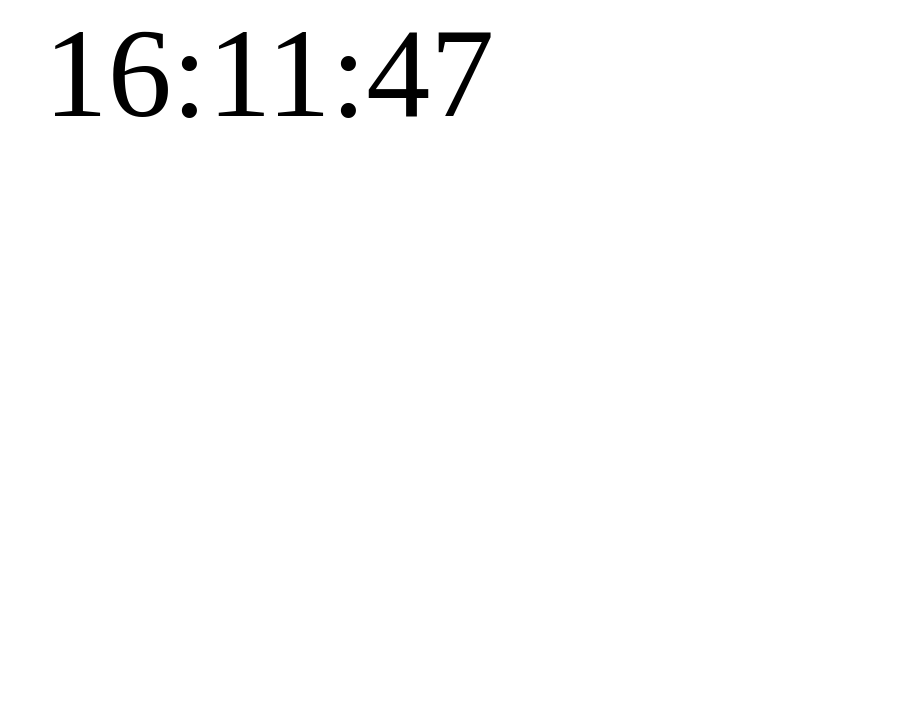
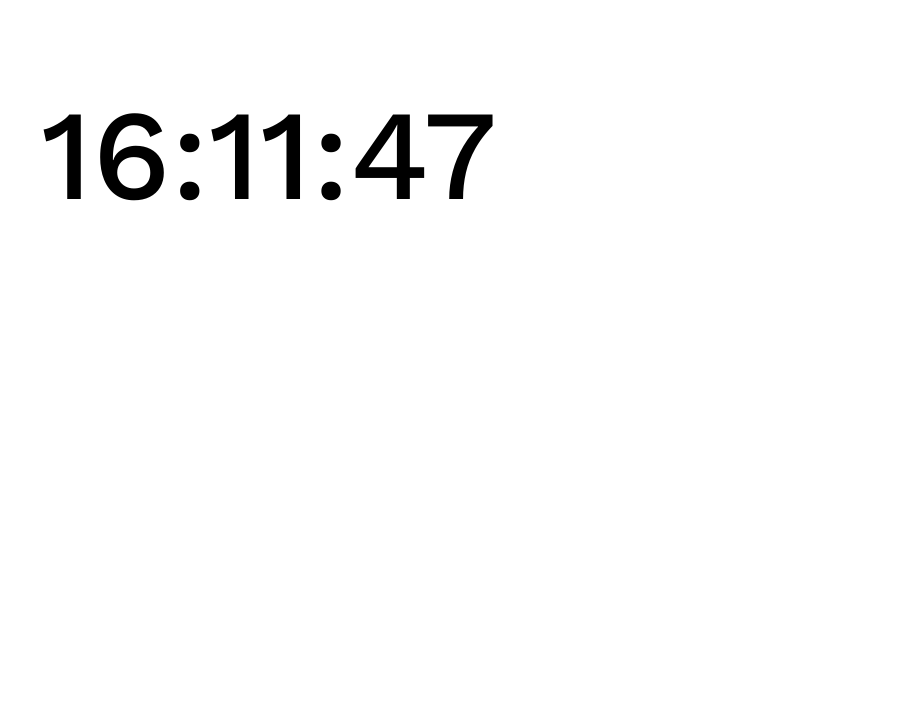
Before and after one commit to JunoIsBored/chrome-minimal-ui, a browser extension: page index.html in a window 1280 px wide. Shown: the top 714 px of the page, without its empty margins (371-1280 px from the left). Drawn offline with nearby package versions, Linux system fonts and the light colour scheme.

Commit message:
Updated Font and padding

```diff
--- a/index.html
+++ b/index.html
@@ -2,6 +2,11 @@
 <html>
     <meta charset="UTF-8">
     <meta name="viewport" content="width=device-width, initial-scale=1.0">
+    <link rel="preconnect" href="https://fonts.googleapis.com">
+    <link rel="preconnect" href="https://fonts.gstatic.com" crossorigin>
+    <link href="https://fonts.googleapis.com/css2?family=Open+Sans:wght@600&family=Work+Sans:wght@500&display=swap" rel="stylesheet">
+
+
 
     <head>
         <style>
@@ -17,10 +22,11 @@
 
             p{
                 margin:0px;
-
-                padding-bottom:50vh;
+                user-select: none;
+                padding-top:10vh;
                 text-align: center;
                 font-size: 10vw;
+                font-family: "Work Sans";
 
             }
             .github-link{
@@ -29,7 +35,7 @@
                 right: 0;
                 margin-right: 20px;
                 margin-bottom: 20px;
-
+                user-select: none;
             }
             button{
                 width:40px;
```
